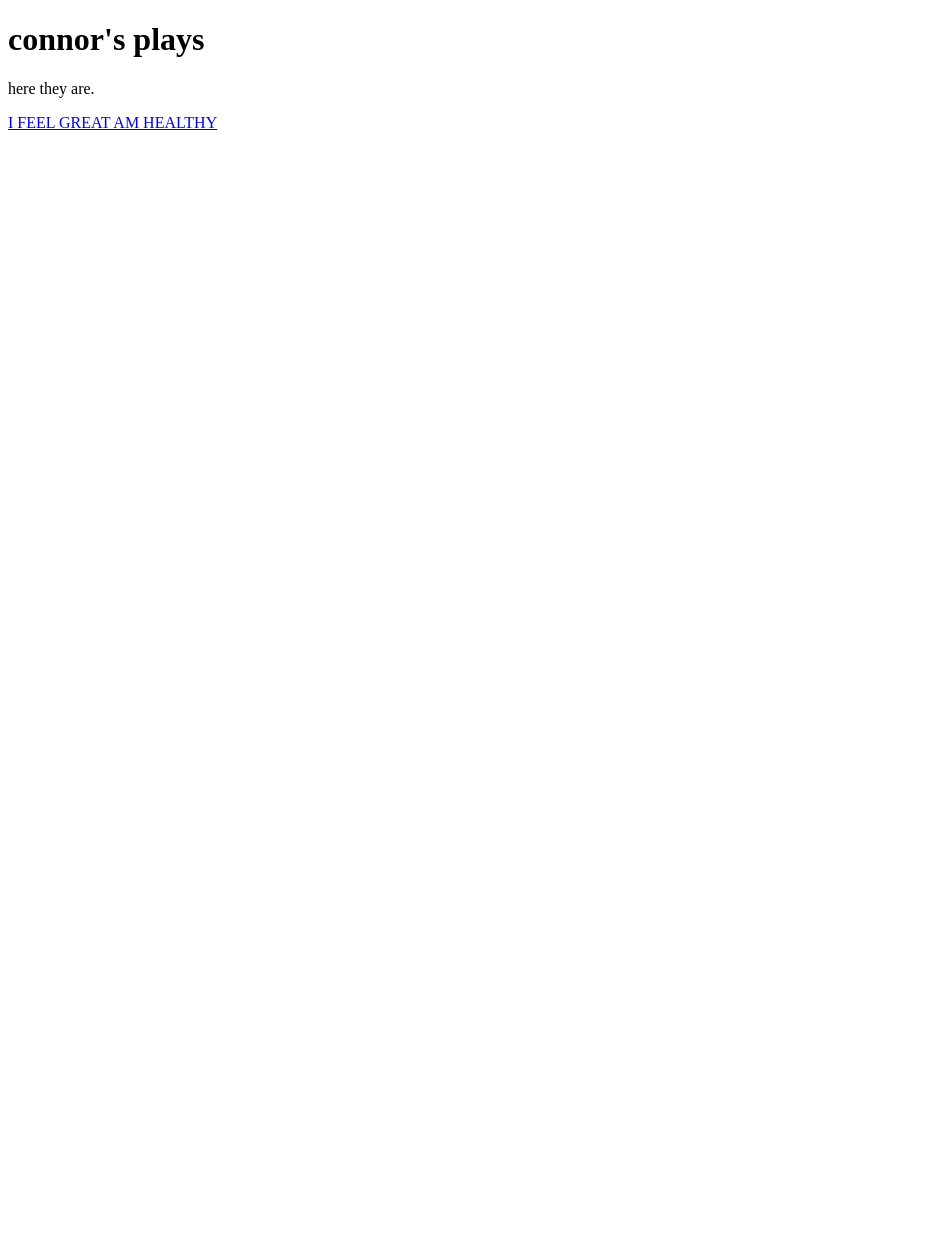
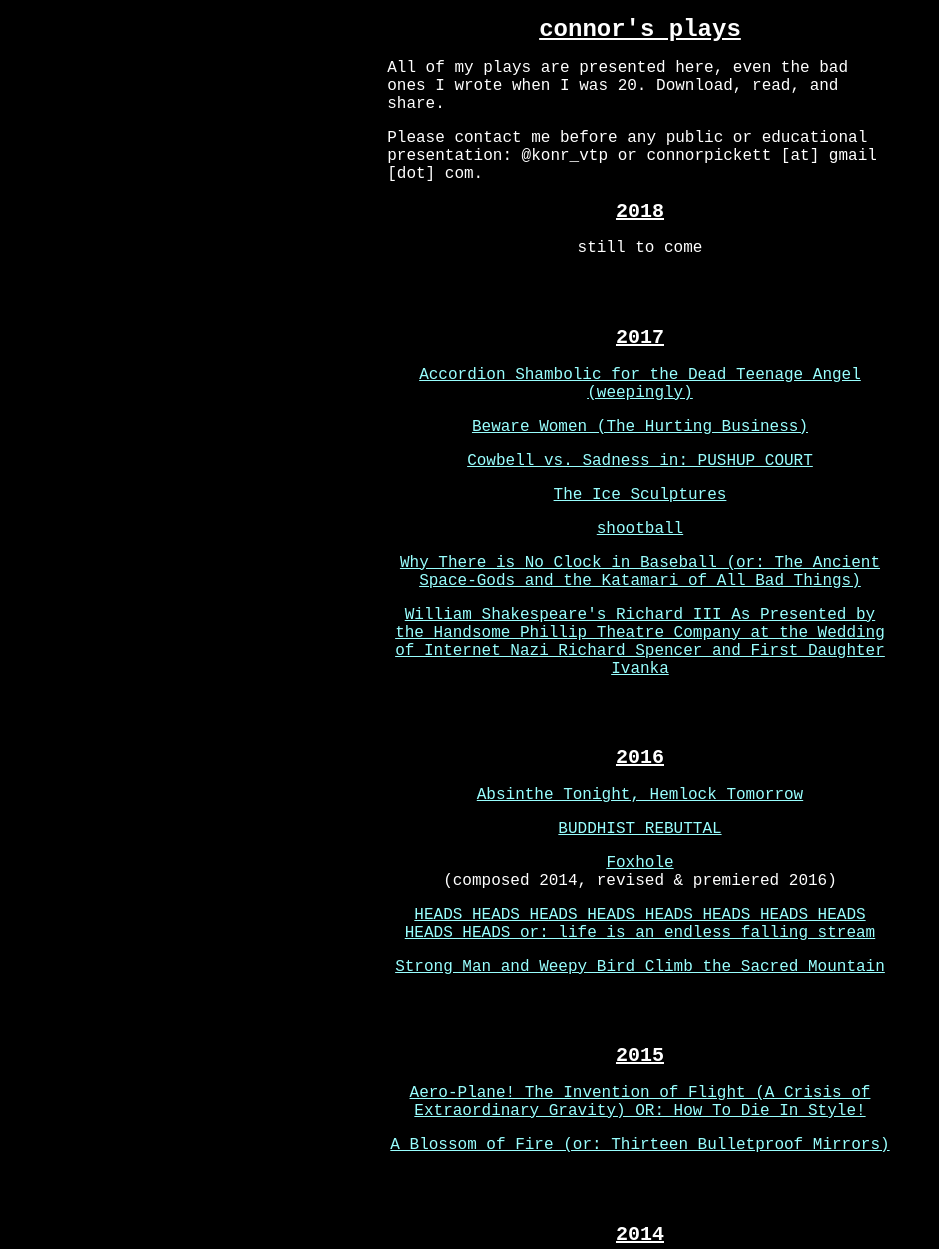
Before and after one commit to k0nr/plays-by-connor, a plain HTML site: page index.html in a window 1280 px wide. Shown: the top 1249 px of the page, without its empty margins (0-939 px from the left). Before the commit the page ends 800 px from the top, so only its background shows below. Drawn offline with Linux system fonts and the light colour scheme.

Commit message:
updates
full site updates

```diff
--- a/index.html
+++ b/index.html
@@ -1,8 +1,187 @@
 <!DOCTYPE html>
 <html>
+<head>
+	<title>connor's plays</title>
+	<style>
+			body {
+			background-color: black;
+			font-family: Courier New;
+			color:white;
+			}
+
+			p {
+			width: 40%;
+			position: relative;
+			left: 30%;
+			}
+
+
+			h1 {
+			font-family: Courier New;
+			text-align: center;
+			font-weight: bold;
+			font-size:24px;
+			text-decoration: underline;
+
+			}
+
+			h2 {
+			font-family: Courier New;
+			text-align: center;
+			font-weight: bold;
+			font-size: 20px;
+			text-decoration: underline;
+			}
+
+			a:link {
+			color:#99ffff;
+			}
+
+			a:visited {
+			color:#99c1ff;
+			}
+
+			a:hover {
+			color:#99e0ff;
+			}
+
+	#linx {
+		position: relative;
+		left:30%;
+		width:40%;
+		text-align:center:
+		}
+
+	</style>
+</head>
+
+
 <body>
 <h1>connor's plays</h1>
-<p>here they are.</p>
-<a href="connor pickett - I FEEL GREAT AM HEALTHY.pdf">I FEEL GREAT AM HEALTHY</a>
+<p>All of my plays are presented here, even the bad ones I wrote when I was 20. Download, read, and share.</p>
+<p>Please contact me before any public or educational presentation: @konr_vtp or connorpickett [at] gmail [dot] com.</p>
+
+
+
+<h2>
+	2018
+</h2>
+	<div id="linx">
+		<p><center>still to come</center></p>
+		<br>
+		<br>
+	</div>
+
+<h2>
+	2017
+</h2>
+	<div id="linx">
+
+		<p><center><a href="connor shioshita turbo pickett - Accordion Shambolic for the Dead Teenage Angel (weepingly) REV 3.pdf">Accordion Shambolic for the Dead Teenage Angel (weepingly)</a></center></p>
+
+		<p><center><a href="connor shioshita turbo pickett - BEWARE WOMEN (the hurting business) 2017-09-20.pdf">Beware Women (The Hurting Business)</a></center></p>
+
+		<p><center><a href="connor shioshita pickett - COWBELL VS SADNESS IN PUSHUP COURT both parts 2017-08-17.pdf">Cowbell vs. Sadness in: PUSHUP COURT</a></center></p>
+
+		<p><center><a href="connor shioshita pickett - The Ice Sculptures - 2017-08-23.pdf">The Ice Sculptures</a></center></p>
+
+		<p><center><a href="connor shioshita pickett - shootball - 2017-08-18.pdf">shootball</a></center></p>
+
+		<p><center><a href="connor shioshita turbo pickett - Why There is No Clock in Baseball (or 'The Ancient Space-Gods and the Katamari of All Bad Things').pdf">Why There is No Clock in Baseball (or: The Ancient Space-Gods and the Katamari of All Bad Things)</a></center></p>
+
+		<p>	<center><a href="connor shioshita turbo pickett - William Shakespeare’s Richard III As Presented by the Handsome Phillip Theatre Company - headline theater, 2016-01-21 -REV 3.pdf">William Shakespeare's Richard III As Presented by the Handsome Phillip Theatre Company at the Wedding of Internet Nazi Richard Spencer and First Daughter Ivanka</a></center></p>
+
+		<br>
+		<br>
+
+
+	</div>
+
+
+<h2>
+	2016
+</h2>
+	<div id="linx">
+	<p>
+		<center><a href="connor shioshita pickett - Absinthe Tonight, Hemlock Tomorrow - Rehearsal Draft - 2016.6.24.pdf">Absinthe Tonight, Hemlock Tomorrow</a></center>
+	</p>
+
+	<p>
+		<center><a href="connor STP - BUDDHIST REBUTTAL.pdf">BUDDHIST REBUTTAL</a></center>
+	</p>
+
+	<p>
+		<center><a href="connor shioshita pickett - foxhole, 2016.7.8.3.pdf">Foxhole</a><br>(composed 2014, revised & premiered 2016)</center>
+
+	<p>
+		<center><a href="HEADS HEADS HEADS HEADS HEADS HEADS HEADS HEADS HEADS HEADS or- life is an endless falling stream - draft 3.pdf">HEADS HEADS HEADS HEADS HEADS HEADS HEADS HEADS HEADS HEADS or: life is an endless falling stream</a></center>
+	</p>
+
+	<p>
+		<center><a href="connor shioshita turbo pickett - Strong Man and Weepy Bird Climb the Sacred Mountain, 2016-08-31.pdf"> Strong Man and Weepy Bird Climb the Sacred Mountain</a></center>
+	</p>
+
+
+
+
+
+
+	<br>
+	<br>
+
+
+</div>
+<h2>
+	2015
+</h2>
+	<div id="linx">
+
+	<p><center><a href="connor shioshita pickett -AERO-PLANE! (The Invention of Flight) A Crisis of Extraordinary Gravity, OR- How to Die in Style! DRAFT 5 2015.08.29.pdf">Aero-Plane! The Invention of Flight (A Crisis of Extraordinary Gravity) OR: How To Die In Style!</a></center></p>
+
+	<p><center><a href="connor shioshita pickett - a blossom of fire (or- thirteen bulletproof mirrors) draft 1.0, 03.03.2015.pdf">A Blossom of Fire (or: Thirteen Bulletproof Mirrors)</a></center></p>
+
+	<br>
+	<br>
+
+	</div>
+<h2>
+	2014
+</h2>
+	<div id="linx">
+	<p><center><a href="connor pickett - into light of canaan (olive oil play).pdf">into light of canaan (olive oil play)</a></center></p>
+	<br>
+	<br>
+	</div>
+
+<h2>
+	2013
+</h2>
+	<div id="linx">
+
+	<p><center><a href="connor pickett - godmachine rev2.pdf">godmachine</a></center></p>
+	<p><center><a href="connor pickett - I FEEL GREAT AM HEALTHY.pdf">I FEEL GREAT AM HEALTHY</a></center></p>
+
+	<p><center><a href="connor shioshita pickett - wish on the sun - 2013.5.5.pdf">Wish on the Sun</a></center></p>
+	<br>
+	<br>
+	</div>
+<h2>
+	2012
+</h2>
+
+	<div id="linx">
+	<p><center><a href="connor shioshita pickett - onionplay 2012.pdf">onionplay</a></center></p>
+
+	<p><center><a href="Connor Pickett - prayer for death and bicycle 5.29.pdf">prayer for death and bicycle</a></center></p>
+
+	<br>
+	<br>
+	</div>
+
+
+	<center><a class="twitter-timeline" data-width="400" data-height="400" data-theme="dark" href="https://twitter.com/konr_vtp?ref_src=twsrc%5Etfw">Tweets by konr_vtp</a> <script async src="https://platform.twitter.com/widgets.js" charset="utf-8"></script> </center>
 </body>
+
+
+
 </html>
```
Also changed, not shown: 9 other files.
